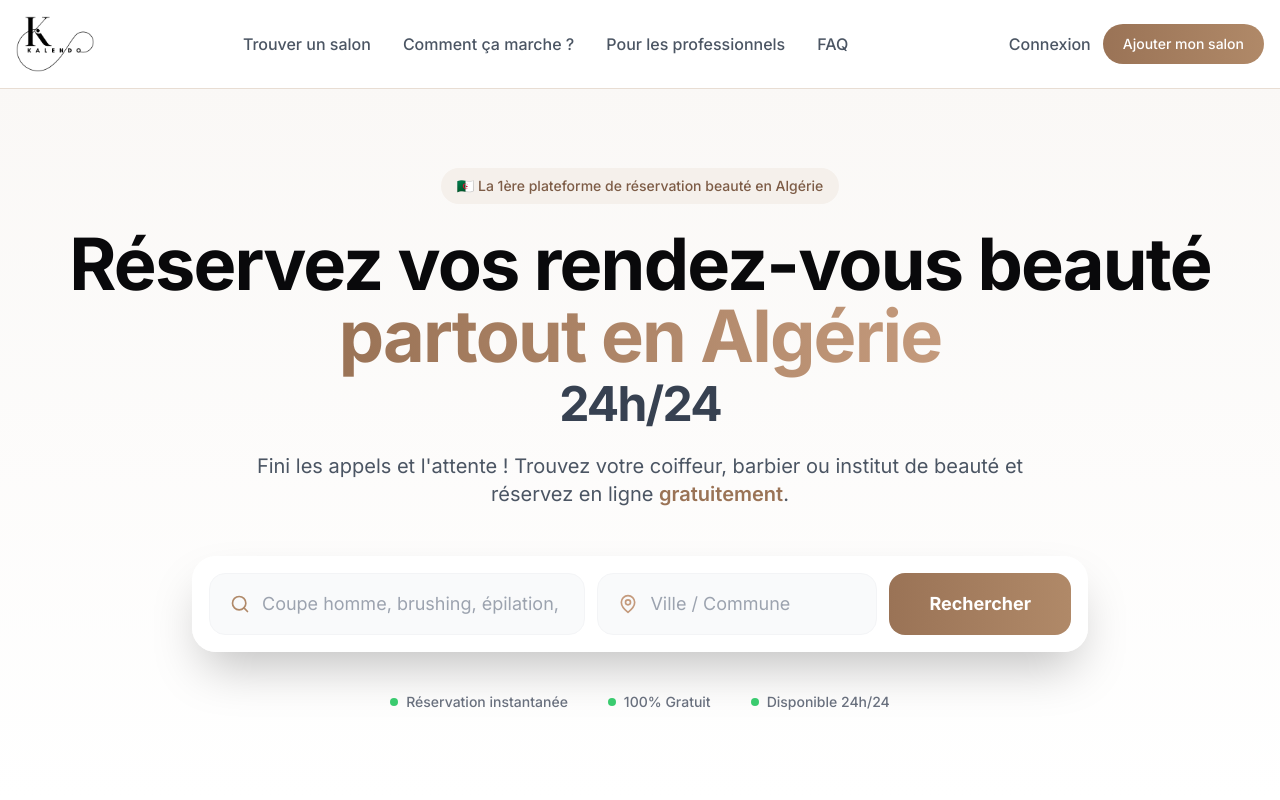
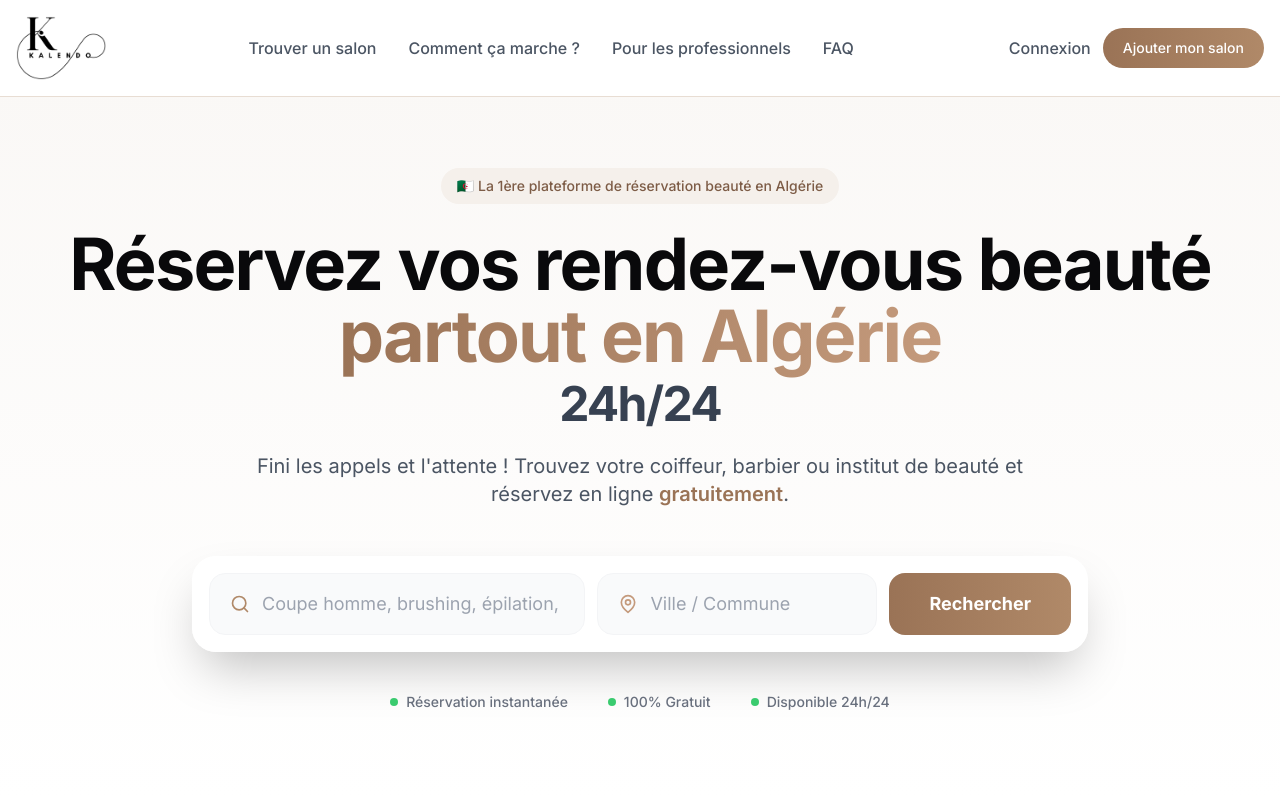
Before and after one commit to celyamehi/Plannv, a Next.js app: page / in a window 1280 px wide. Shown: the top 800 px of the page. Built offline with nearby package versions, Linux system fonts and the light colour scheme.

Commit message:
feat: agrandir le logo sur accueil et dashboards client/pro

```diff
--- a/components/layout/ClientSidebar.tsx
+++ b/components/layout/ClientSidebar.tsx
@@ -84,9 +84,9 @@ export default function ClientSidebar({ children }: { children: React.ReactNode
                         <Image
                             src="/logo.png"
                             alt="Kalendo"
-                            width={sidebarOpen ? 120 : 32}
-                            height={40}
-                            className={sidebarOpen ? "h-8 w-auto" : "h-8 w-8 object-contain"}
+                            width={sidebarOpen ? 160 : 40}
+                            height={55}
+                            className={sidebarOpen ? "h-12 w-auto" : "h-10 w-10 object-contain"}
                         />
                     </Link>
                     <Button
--- a/components/layout/MainHeader.tsx
+++ b/components/layout/MainHeader.tsx
@@ -20,9 +20,9 @@ export default function MainHeader({ transparent = false }: MainHeaderProps) {
           <Image
             src="/logo.png"
             alt="Kalendo"
-            width={180}
-            height={60}
-            className="h-14 w-auto"
+            width={220}
+            height={75}
+            className="h-16 w-auto"
             priority
           />
         </Link>
--- a/components/layout/ProSidebar.tsx
+++ b/components/layout/ProSidebar.tsx
@@ -180,9 +180,9 @@ export default function ProSidebar({ children }: ProSidebarProps) {
             <Image
               src="/logo.png"
               alt="Kalendo"
-              width={sidebarOpen ? 120 : 32}
-              height={40}
-              className={sidebarOpen ? "h-8 w-auto" : "h-8 w-8 object-contain"}
+              width={sidebarOpen ? 160 : 40}
+              height={55}
+              className={sidebarOpen ? "h-12 w-auto" : "h-10 w-10 object-contain"}
             />
           </Link>
           <Button
```
